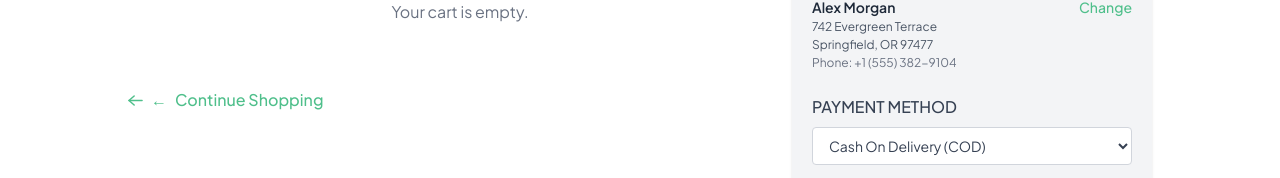
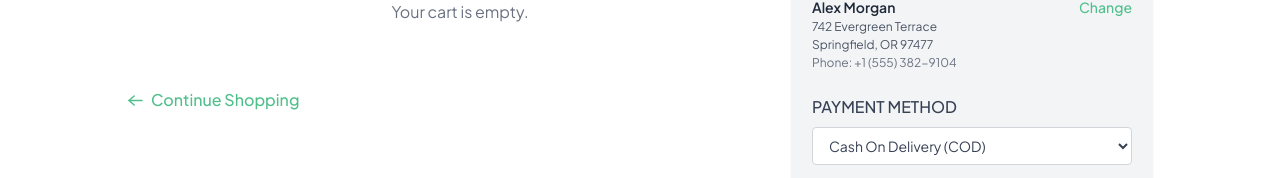
Before and after one commit to AyanBhuyan700/GreenCart, a React (Vite) app in the folder Frontend/: page /cart in a window 1280 px wide. Shown: the part 273-451 px from the top of the page. Built offline with nearby package versions, Linux system fonts and the light colour scheme.

Commit message:
fix: remove unnecessary character from "Continue Shopping" button in Cart component

```diff
--- a/Frontend/src/containers/Cart.jsx
+++ b/Frontend/src/containers/Cart.jsx
@@ -245,7 +245,7 @@ function Cart() {
                             onClick={() => navigate("/allProduct")}
                         >
                             <img className="group-hover:-translate-x-1 transition" alt="arrow" src="/images/greenarrow.svg" onError={(e) => { e.target.style.display = 'none'; }} />
-                            <span>←</span> Continue Shopping
+                             Continue Shopping
                         </button>
                     </div>
 
```
